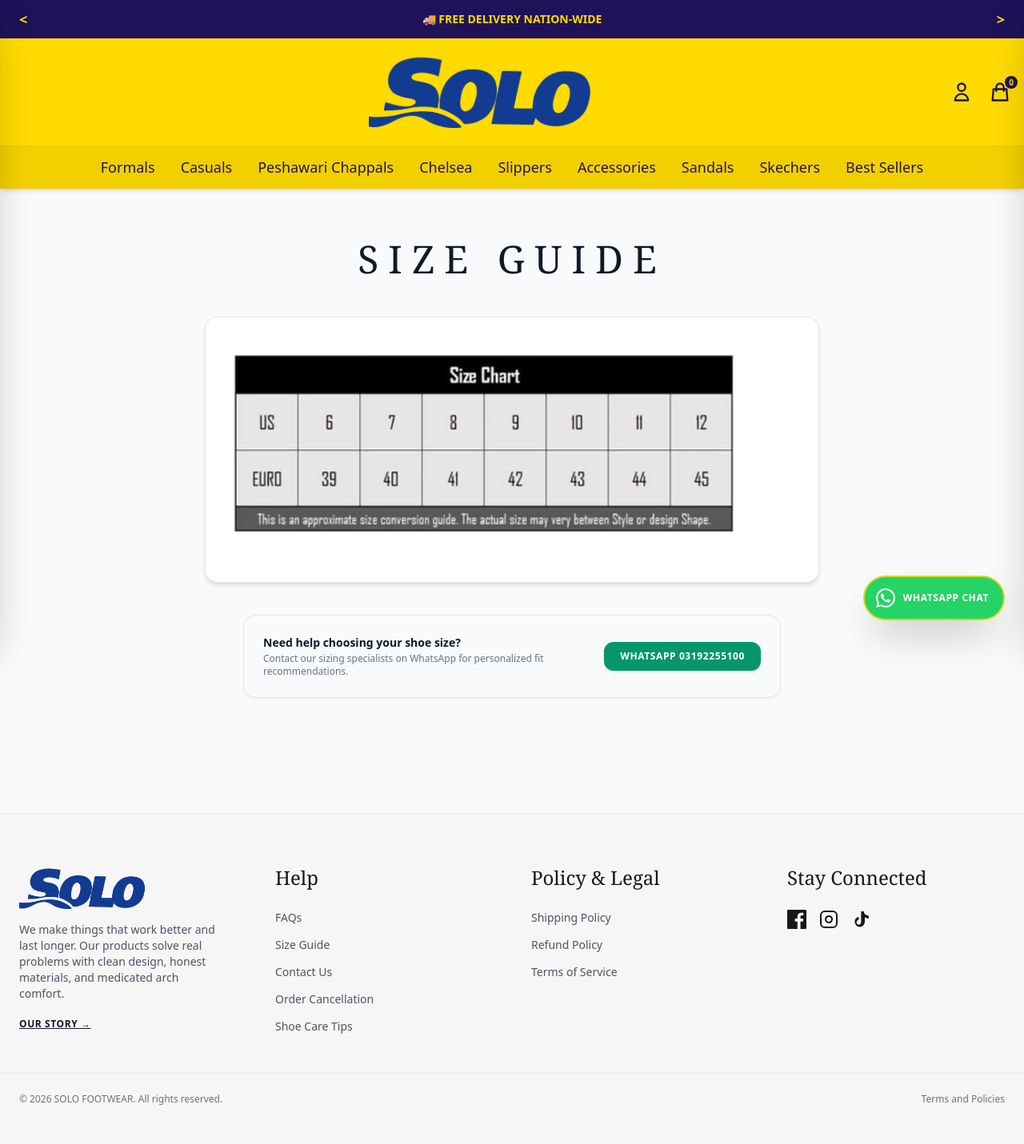
After one commit to zakach-afk/shoe_store, a Django app: page /size-guide/ in a window 1280 px wide. The commit adds this page. Shown: the whole page at 80% size. Run offline with Django 5.2, Linux system fonts and the light colour scheme; data comes from the database, SQL or seed files in the repository; some libraries are stand-ins or nearby versions.

Commit message:
Create dedicated /size-guide/ page with exact reference size chart graphic and update navigation

```diff
--- a/products/urls.py
+++ b/products/urls.py
@@ -6,6 +6,8 @@ app_name = 'products'
 urlpatterns = [
     path('', views.home, name='home'),
     path('checkout/', views.checkout, name='checkout'),
+    path('size-guide/', views.size_guide, name='size_guide'),
+    path('pages/size-guide/', views.size_guide, name='size_guide_alt'),
     path('api/place-order/', views.api_place_order, name='api_place_order'),
     path('category/<slug:slug>/', views.category_detail, name='category_detail'),
 ]
--- a/products/views.py
+++ b/products/views.py
@@ -43,6 +43,15 @@ def checkout(request):
         'categories': categories,
     }
     return render(request, 'products/checkout.html', context)
+
+
+def size_guide(request):
+    categories = Category.objects.all().order_by('order', 'name')
+    context = {
+        'categories': categories,
+    }
+    return render(request, 'products/size_guide.html', context)
+
 
 
 import json
--- a/templates/base.html
+++ b/templates/base.html
@@ -247,7 +247,7 @@
                 <h3 class="text-2xl font-serif font-light text-neutral-900 mb-6">Help</h3>
                 <ul class="space-y-3.5 text-gray-600 text-xs md:text-sm font-normal">
                     <li><a href="javascript:void(0)" onclick="openFooterModal('faqs')" class="hover:text-black transition-colors">FAQs</a></li>
-                    <li><a href="javascript:void(0)" onclick="openFooterModal('size-guide')" class="hover:text-black transition-colors">Size Guide</a></li>
+                    <li><a href="/size-guide/" class="hover:text-black transition-colors">Size Guide</a></li>
                     <li><a href="javascript:void(0)" onclick="openFooterModal('contact')" class="hover:text-black transition-colors">Contact Us</a></li>
                     <li><a href="javascript:void(0)" onclick="openFooterModal('cancellation')" class="hover:text-black transition-colors">Order Cancellation</a></li>
                     <li><a href="javascript:void(0)" onclick="openFooterModal('care-tips')" class="hover:text-black transition-colors">Shoe Care Tips</a></li>
@@ -336,9 +336,9 @@
                             <div class="flex justify-between items-center mb-2">
                                 <div class="flex items-center space-x-2">
                                     <label class="block text-xs font-bold text-gray-700 uppercase tracking-wider">Size (Shoe No.) *</label>
-                                    <button type="button" onclick="openFooterModal('size-guide')" class="text-[11px] text-gray-500 hover:text-black underline font-medium flex items-center space-x-0.5" title="View Size Chart">
+                                    <a href="/size-guide/" target="_blank" class="text-[11px] text-gray-500 hover:text-black underline font-medium flex items-center space-x-0.5" title="View Size Chart">
                                         <span>📏 Size Guide</span>
-                                    </button>
+                                    </a>
                                 </div>
                                 <span id="qvSelectedSizeText" class="text-xs text-brandBlue font-extrabold">7/40</span>
                             </div>
--- /dev/null
+++ b/templates/products/size_guide.html
@@ -0,0 +1,29 @@
+{% extends 'base.html' %}
+{% load static %}
+
+{% block title %}Size Guide | SOLO FOOTWEAR{% endblock %}
+
+{% block content %}
+<section class="max-w-6xl mx-auto px-4 py-12 md:py-16 text-center">
+    <!-- Header Title -->
+    <h1 class="text-3xl md:text-5xl font-serif font-light tracking-[0.25em] text-gray-900 uppercase mb-8 md:mb-12">
+        SIZE GUIDE
+    </h1>
+
+    <!-- Size Chart Graphic Container (Matching Reference) -->
+    <div class="max-w-3xl mx-auto bg-white p-2 md:p-6 rounded-2xl shadow-md border border-gray-200">
+        <img src="{% static 'images/size_chart.png' %}" alt="Size Chart - US and EURO Size Conversion Guide" class="w-full h-auto object-contain mx-auto rounded-lg">
+    </div>
+
+    <!-- Sizing Help Callout -->
+    <div class="max-w-2xl mx-auto mt-10 p-6 bg-slate-50 border border-gray-200 rounded-2xl flex flex-col sm:flex-row items-center justify-between gap-4 text-left shadow-sm">
+        <div>
+            <h3 class="text-sm font-bold text-gray-900">Need help choosing your shoe size?</h3>
+            <p class="text-xs text-gray-500 mt-0.5">Contact our sizing specialists on WhatsApp for personalized fit recommendations.</p>
+        </div>
+        <a href="https://wa.me/923192255100?text=Hi%20SOLO%20Footwear,%20I%20need%20help%20with%20shoe%20sizing" target="_blank" class="px-5 py-2.5 bg-emerald-600 hover:bg-emerald-700 text-white font-bold rounded-xl text-xs uppercase tracking-wider transition shadow whitespace-nowrap">
+            WhatsApp 03192255100
+        </a>
+    </div>
+</section>
+{% endblock %}
```
